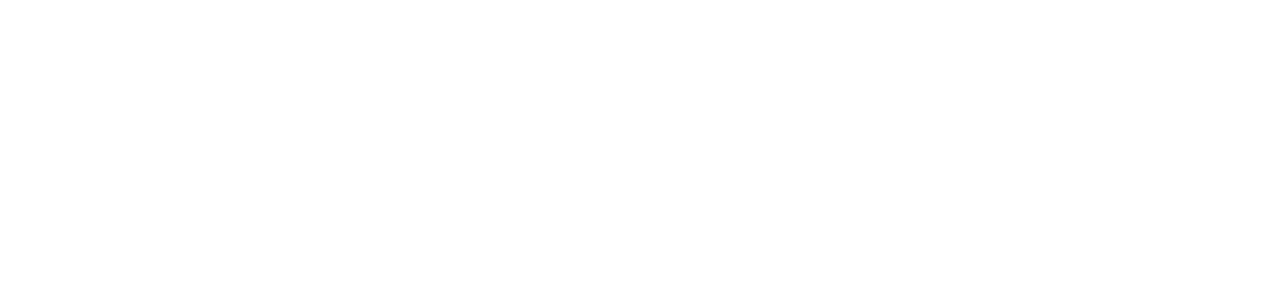
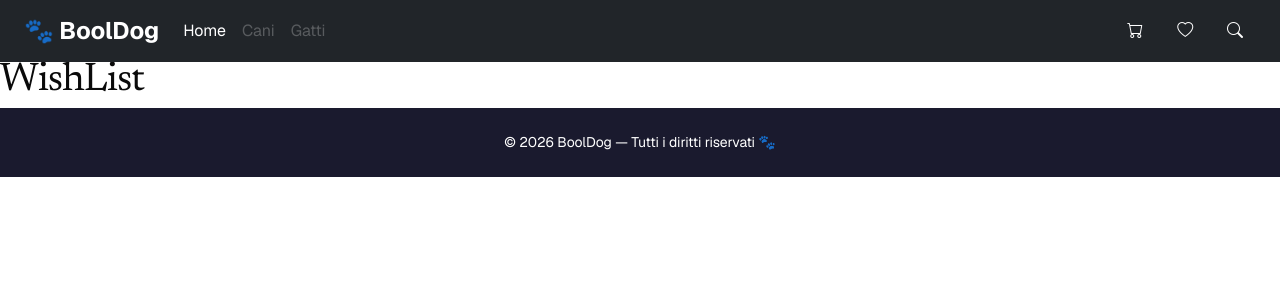
Before and after one commit to Carlo-Falanga/booldog-project-work, a React app in the folder frontend/: page /wishlist in a window 1280 px wide. Before the commit this address had no page. Shown: the top 300 px of the page. Built offline with nearby package versions, Linux system fonts and the light colour scheme; the HTML template or start-up script is replaced by a standard one.

Commit message:
feat: add WishListPage component and integrate into routing

```diff
--- a/frontend/src/App.jsx
+++ b/frontend/src/App.jsx
@@ -1,13 +1,14 @@
 import { BrowserRouter, Route, Routes } from "react-router-dom";
+import { useState, useEffect } from "react";
+import { CartContextProvider } from "./context/CartContext";
 import DefaultLayout from "./layouts/DefaultLayout";
 import HomePage from "./pages/HomePage";
 import ProductPage from "./pages/ProductPage";
 import CartPage from "./pages/CartPage";
 import CheckoutPage from "./pages/CheckoutPage";
-import { useState, useEffect } from "react";
-import { CartContextProvider } from "./context/CartContext";
+import SearchPage from "./pages/SearchPage";
+import WishListPage from "./pages/WishListPage";
 
-import SearchPage from "./pages/SearchPage";
 
 function App() {
 
@@ -23,7 +24,7 @@ function App() {
               <Route path="/search" element={<SearchPage />} />
               <Route path="/checkout" element={<CheckoutPage />} />
               <Route path="/cart" element={<CartPage />} />
-            <Route />
+              <Route path="/wishlist" element={<WishListPage />} />
               <Route />
               <Route />
               <Route />
--- /dev/null
+++ b/frontend/src/pages/WishListPage.jsx
@@ -0,0 +1,9 @@
+export default function WishListPage() {
+
+    return (
+        <>
+            <h1>WishList</h1>
+        </>
+    )
+
+}
```
Lines whose indentation alone changed are shown as unchanged.
